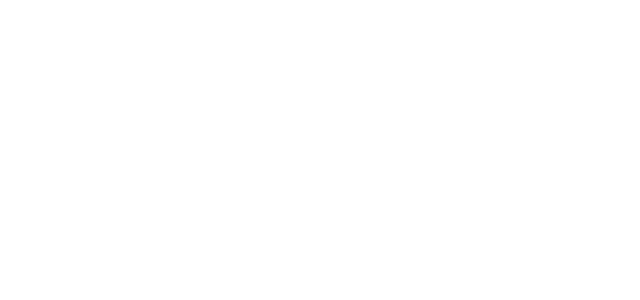
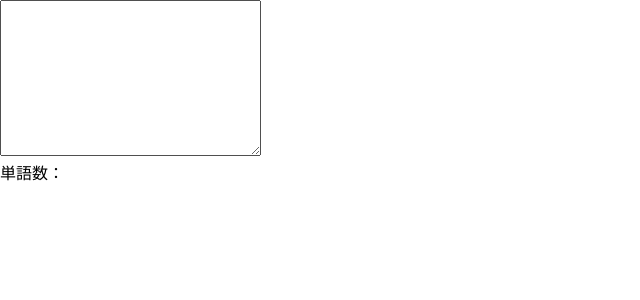
Before and after one commit to Lockdef/tools, a Nuxt app: page /char_counter in a window 1280 px wide. Before the commit this address had no page. Shown: the top 300 px of the page, without its empty margins (0-640 px from the left). Built offline with nearby package versions, Linux system fonts and the light colour scheme.

Commit message:
✨文字数カウンターのhtmlを実装

```diff
--- /dev/null
+++ b/pages/char_counter.vue
@@ -0,0 +1,6 @@
+<template>
+  <div>
+    <textarea name="text" id="text" cols="30" rows="10"></textarea>
+    <p>単語数：{{count}}</p>
+  </div>
+</template>
```
